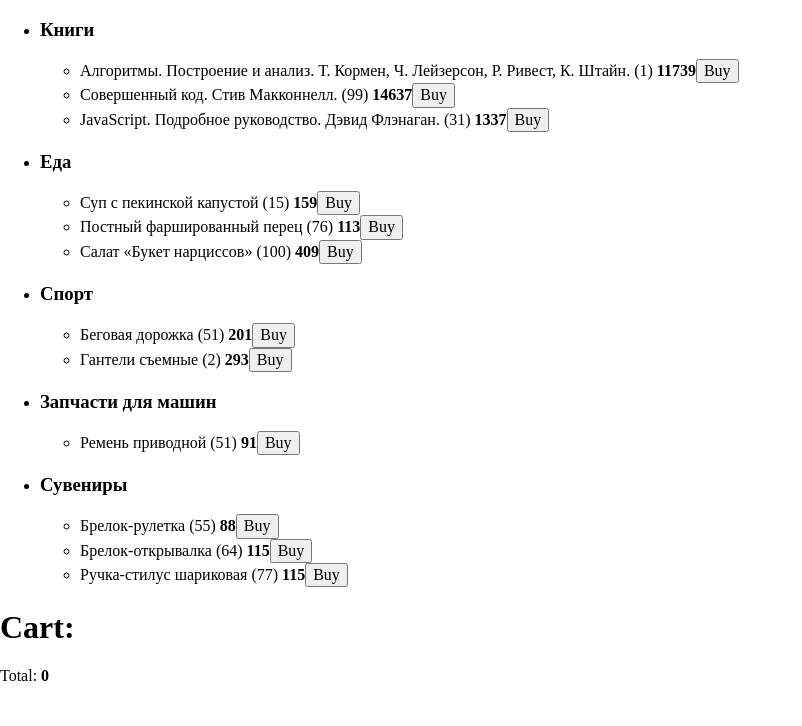
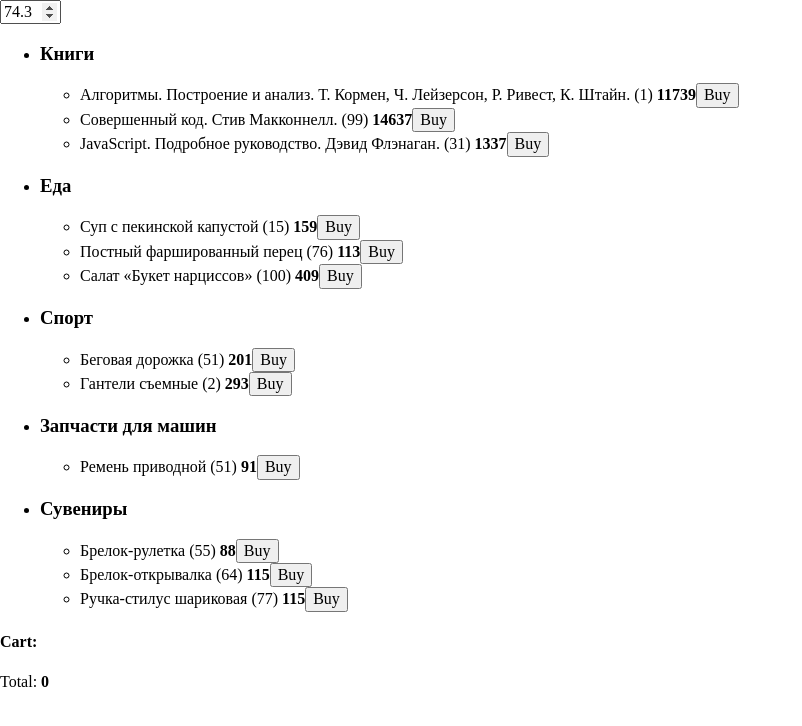
Before and after one commit to Akella13/4people, a Vue app: page / in a window 1280 px wide. Shown: the top 726 px of the page, without its empty margins (0-802 px from the left). Built offline with nearby package versions, Linux system fonts and the light colour scheme.

Commit message:
feat: ImportGoods() by interval

```diff
--- a/src/App.vue
+++ b/src/App.vue
@@ -1,7 +1,8 @@
 <template>
   <main>
-    <Catalogue @buy="(good) => { addedItem = good }" />
-    <Cart :added="addedItem" />
+    <input type="number" :min="20" :max="80" :step="5" v-model.number="currency" >
+    <Catalogue :currency="currency" @buy="(good) => { addedItem = good }" />
+    <Cart :added="addedItem" :currency="currency" />
   </main>
 </template>
 
@@ -18,6 +19,7 @@ export default {
   data() {
     return {
       addedItem: {},
+      currency: 74.3,
     };
   },
 }
--- a/src/components/Cart.vue
+++ b/src/components/Cart.vue
@@ -1,6 +1,6 @@
 <template>
   <div>
-    <h1>Cart:</h1>
+    <h4>Cart:</h4>
     <ul>
       <li v-for="(item, index) in items" :key="index">
         {{ GoodName(item.groupId, item.id) }}
@@ -22,12 +22,12 @@ export default {
       type: Object,
       default: () => {},
     },
+    currency: Number,
   },
   data() {
     return {
       items: [],
       names,
-      currency: 74.3,
     };
   },
   computed: {
--- a/src/components/Catalogue.vue
+++ b/src/components/Catalogue.vue
@@ -1,5 +1,4 @@
 <template>
-  <section>
   <ul>
     <li v-for="group in groupedGoods" :key="group.id">
       <h3>{{ GroupName(group.id) }}</h3>
@@ -7,32 +6,28 @@
         <li v-for="(good, index) in group.goods" :key="index">
           {{ GoodName(group.id, good.id) }}
           ({{ good.inStock }})
-            <b>{{ PriceRub(good.priceUSD) }}</b>
+          <b :class="currencyRaised">
+            {{ PriceRub(good.priceUSD) }}
+          </b>
           <button @click="Buy(good, group.id)">Buy</button>
         </li>
       </ul>
     </li>
   </ul>
-  </section>
 </template>
 
 <script>
-import goods from '/task/data.json';
 import names from '/task/names.json';
 
 export default {
+  props: {
+    currency: Number,
+  },
   data() {
     return {
-      goods: goods.Value.Goods.map(el => {
-        return {
-          priceUSD: el.C,
-          groupId: el.G,
-          id: el.T,
-          inStock: el.P,
-        };
-      }),
+      goods: [],
       names,
-      currency: 74.3,
+      currencyRaised: null,
     };
   },
   computed: {
@@ -55,6 +50,22 @@ export default {
       }, [])
     },
   },
+  watch: {
+    currency(next, prev) {
+      const diff = next - prev;
+      if (diff > 0) {
+        this.currencyRaised = 'price--up';
+      } else if (diff < 0) {
+        this.currencyRaised = 'price--down';
+      } else {
+        this.currencyRaised = null;
+      }
+    },
+  },
+  mounted() {
+    this.ImportGoods();
+    setInterval(this.ImportGoods, 15000);
+  },
   methods: {
     GroupName(groupId) {
       return this.names[groupId].G;
@@ -71,6 +82,19 @@ export default {
         ...good,
       });
     },
+    ImportGoods() {
+      console.log('import')
+      import('/task/data.json').then(a => {
+        this.goods = a.Value.Goods.map(el => {
+          return {
+            priceUSD: el.C,
+            groupId: el.G,
+            id: el.T,
+            inStock: el.P,
+          };
+        });
+      });
+    }
   },
 }
 </script>
```
Lines whose indentation alone changed are shown as unchanged.
